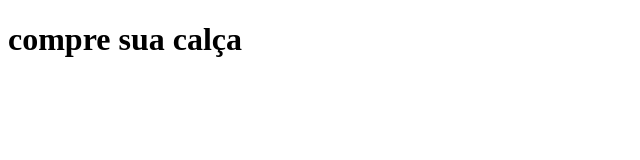
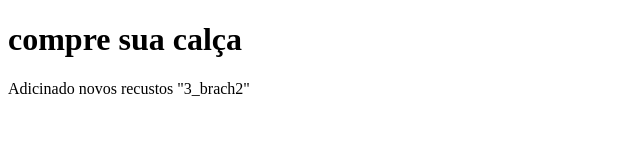
Before and after one commit to HugoDevSouza/curso_git_1, a plain HTML site: page venda.html in a window 1280 px wide. Shown: the whole page, without its empty margins (0-640 px from the left). Drawn offline with Linux system fonts and the light colour scheme.

Commit message:
atualizando a branch3

```diff
--- a/venda.html
+++ b/venda.html
@@ -8,5 +8,6 @@
 </head>
 <body>
     <h1>compre sua calça</h1>
+    <p>Adicinado novos recustos "3_brach2"</p>
 </body>
 </html>
```
